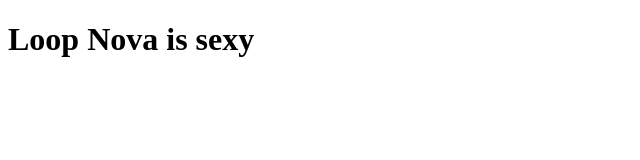
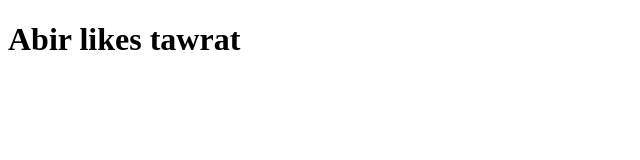
Before and after one commit to LoopNova7305/LoopNova7305.github.io, a plain HTML site: page index.html in a window 1280 px wide. Shown: the whole page, without its empty margins (0-640 px from the left). Drawn offline with Linux system fonts and the light colour scheme.

Commit message:
Update index.html

```diff
--- a/index.html
+++ b/index.html
@@ -1,9 +1,9 @@
 <!DOCTYPE html>
 <html>
   <head>
-    <title> Loop Nova is sexy </title>
+    <title> Abir likes tawrat </title>
   </head>
   <body>
-    <h1>Loop Nova is sexy<h1>
+    <h1>Abir likes tawrat  <h1>
       </body>
       <html>
```
